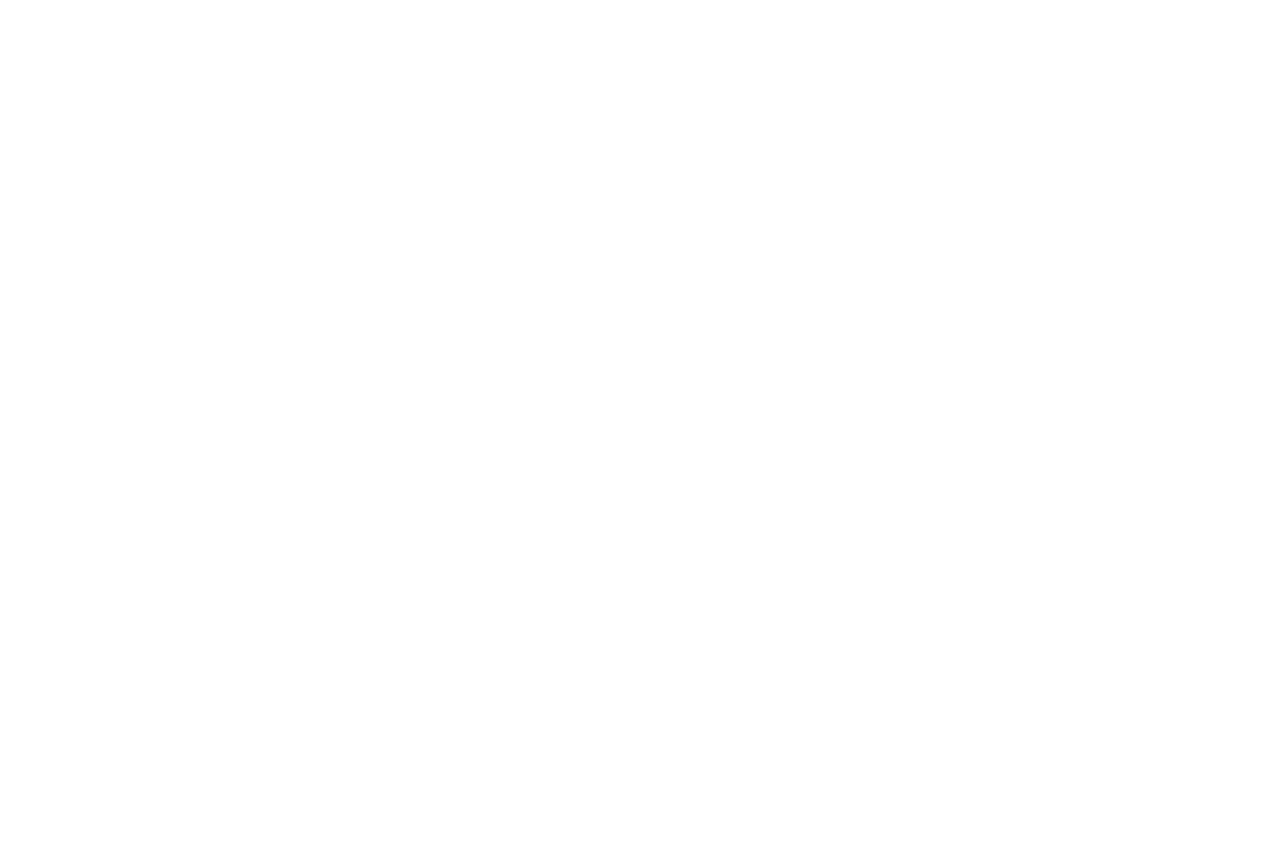
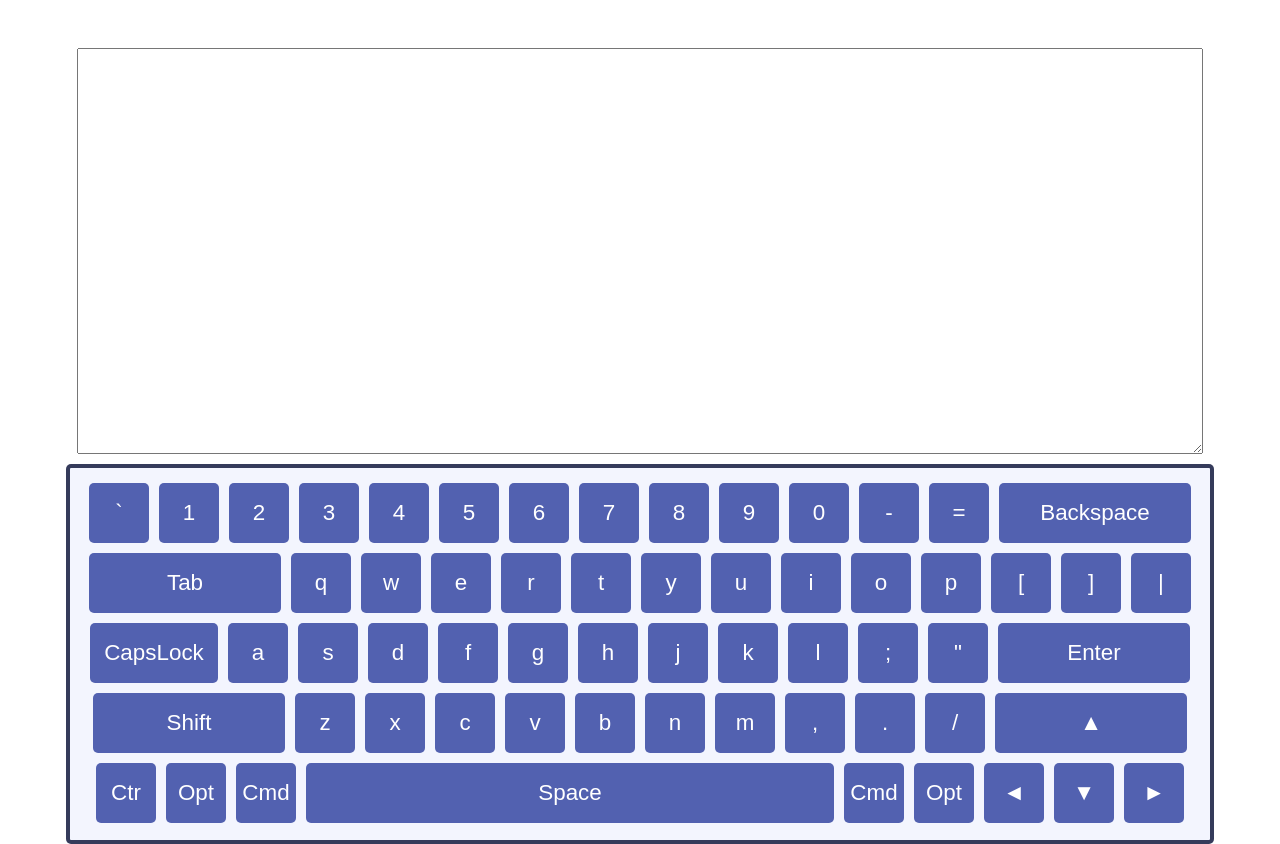
Before and after one commit to HolubIvan/virtual-keyboard, a website: page index.html in a window 1280 px wide. Before the commit the page ends 800 px from the top, so only its background shows below. Drawn offline with Linux system fonts and the light colour scheme.

Commit message:
feat: add html layout by JS

```diff
--- a/index.html
+++ b/index.html
@@ -4,9 +4,26 @@
     <meta charset="UTF-8">
     <meta name="viewport" content="width=device-width, initial-scale=1.0">
     <title>Virtual Keyboard</title>
+    <link href="https://fonts.googleapis.com/icon?family=Material+Icons"
+      rel="stylesheet">
     <link rel="stylesheet" href="style.css">
 </head>
 <body>
+    <!-- <textarea class="textarea"></textarea>
+
+    <div class="keyboard">
+        <div class="keyboard__keys">
+            <button class="keyboard__key">a</button>
+            <button class="keyboard__key keyboard__key-wide">a</button>
+            <button class="keyboard__key keyboard__key-middle">a</button>
+
+            <button class="keyboard__key">
+                <i class="material-icons">arrow_drop_up</i>
+            </button>
+            <button class="keyboard__key keyboard__key-middle keyboard__key-activatable">capslock</button>
+
+        </div>
+    </div> -->
 
     <script src="script.js"></script>
 </body>
--- a/main.scss
+++ b/main.scss
@@ -0,0 +1,88 @@
+.textarea {
+    width: 70rem;
+    height: 25rem;
+    position: absolute;
+    top: 3rem;
+    left: 50%;
+    transform: translateX(-50%);
+  }
+
+.keyboard {
+    width: 70rem;
+    height: 22rem;
+    border: 4px solid rgb(2%, 5%, 20%, .8);
+    position: absolute;
+    top: 29rem;
+    left: 50%;
+    transform: translateX(-50%);
+    border-radius: 5px;
+    background-color: rgb(54%, 61%, 95%, .1);
+    padding: 10px;
+
+    &__keys{
+        text-align: center;
+    }
+
+    &__key{
+        width: 60px;
+        height: 60px;
+        font-size: 1.4rem;
+        border: none;
+        outline: none;
+        background-color: rgb(32%, 38%, 69%, 1);
+        border-radius: 5px;
+        color: #fff;
+        cursor: pointer;
+        display: inline-flex;
+        align-items: center;
+        justify-content: center;
+        vertical-align: top;
+        position: relative;
+        transition: all .2s;
+        margin: 5px;
+
+        &:hover{
+            background-color: rgb(44, 58, 125);
+        }
+
+        &-short{
+            width: 8rem;
+        }
+
+        &-middle{
+            width: 12rem;
+        }
+
+        &-wide{
+            width: 33rem;
+        }
+
+        &-activatable::after{
+            content: "";
+            width: 6px;
+            height: 6px;
+            background-color: #fff;
+            position: absolute;
+            top: 5px;
+            right: 5px;
+            border-radius: 50%;
+        }
+
+        &-active::after{
+            content: "";
+            width: 6px;
+            height: 6px;
+            background-color: rgb(7%, 96%, 3%, 1);;
+            position: absolute;
+            top: 5px;
+            right: 5px;
+            border-radius: 50%;
+        }
+
+
+
+
+    }
+
+
+}
--- a/script.js
+++ b/script.js
@@ -0,0 +1,54 @@
+const keys = [
+  '`', '1', '2', '3', '4', '5', '6', '7', '8', '9', '0', '-', '=', 'Backspace',
+  'Tab', 'q', 'w', 'e', 'r', 't', 'y', 'u', 'i', 'o', 'p', '[', ']', '|',
+  'CapsLock', 'a', 's', 'd', 'f', 'g', 'h', 'j', 'k', 'l', ';', '"', 'Enter',
+  'Shift', 'z', 'x', 'c', 'v', 'b', 'n', 'm', ',', '.', '/', '▲',
+  'Ctr', 'Opt', 'Cmd', 'Space', 'Cmd', 'Opt', '◄', '▼', '►',
+];
+
+const keysBrake = ['Backspace', '|', 'Enter', '▲'];
+
+
+function addAllKeys(arr) {
+  const keysArray = [];
+  for (let i = 0; i < arr.length; i++) {
+    const br = document.createElement('br');
+    const button = document.createElement('button');
+    button.classList.add('keyboard__key');
+    if (arr[i] === 'Space') {
+      button.classList.add('keyboard__key-wide');
+    } else if (arr[i] === 'Shift' || arr[i] === 'Enter' || arr[i] === 'Backspace' || arr[i] === 'Tab' || arr[i] === '▲') {
+      button.classList.add('keyboard__key-middle');
+    } else if (arr[i] === 'CapsLock') {
+      button.classList.add('keyboard__key-short');
+    }
+    button.textContent = arr[i];
+    keysArray.push(button);
+    if (keysBrake.indexOf(arr[i]) !== -1) {
+      keysArray.push(br);
+    }
+  }
+  return keysArray;
+}
+
+function init() {
+  const textarea = document.createElement('textarea');
+  textarea.classList.add('textarea');
+
+  const keyboard = document.createElement('div');
+  keyboard.classList.add('keyboard');
+
+  const keyboardKeys = document.createElement('div');
+  keyboardKeys.classList.add('keyboard__keys');
+
+  keyboard.append(keyboardKeys);
+  keyboardKeys.append(...addAllKeys(keys));
+
+  document.body.append(textarea);
+  document.body.append(keyboard);
+}
+
+
+window.addEventListener('load', () => {
+  init();
+});
```
Also changed, not shown: style.css, 1 other file.
